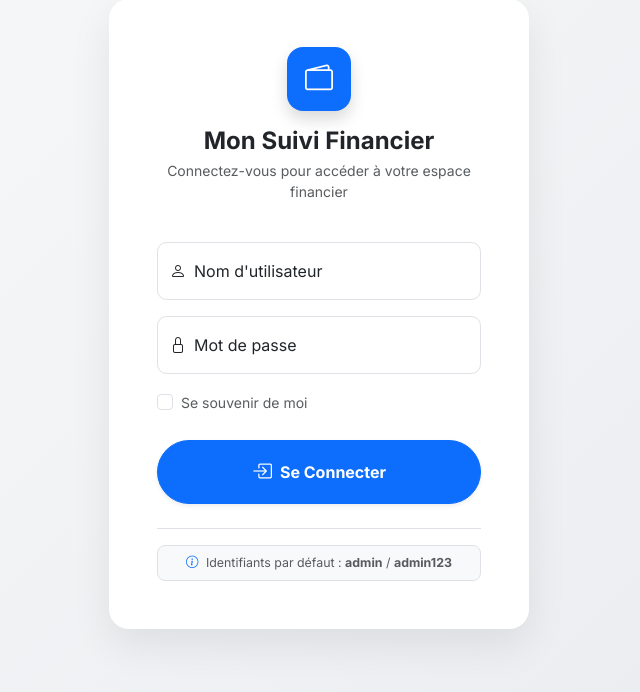
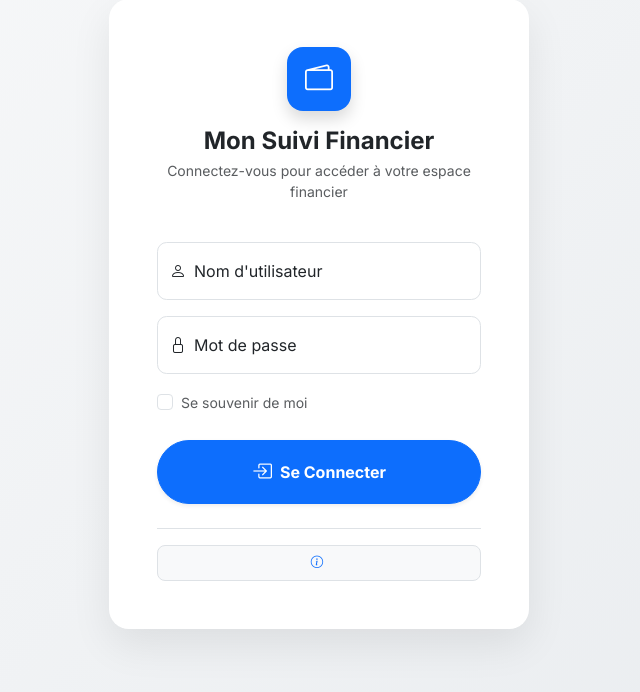
Before and after one commit to benlkadihamza/PersonalExpenseTrack, a Flask app: page /login in a window 1280 px wide. Shown: the part 86-778 px from the top of the page, without its empty margins (321-961 px from the left). Run offline with Flask 3, Linux system fonts and the light colour scheme; some libraries are stand-ins or nearby versions.

Commit message:
Update login.html

```diff
--- a/templates/login.html
+++ b/templates/login.html
@@ -102,7 +102,6 @@
         <div class="mt-4 pt-3 border-top text-center">
             <div class="bg-body-tertiary border p-2 rounded-3 text-muted" style="font-size: 0.775rem;">
                 <i class="bi bi-info-circle text-primary me-1"></i>
-                Identifiants par défaut : <strong>admin</strong> / <strong>admin123</strong>
             </div>
         </div>
     </div>
```
